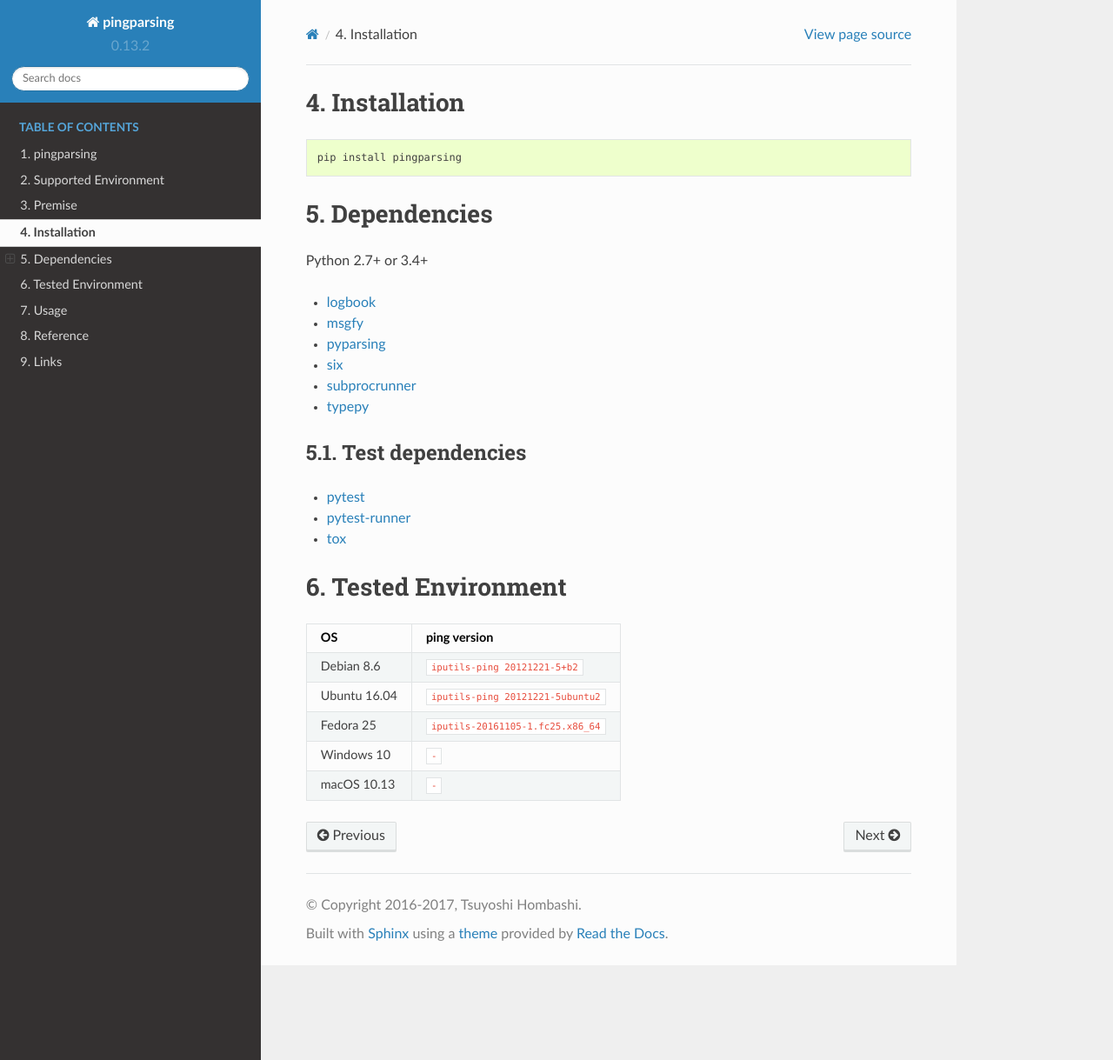
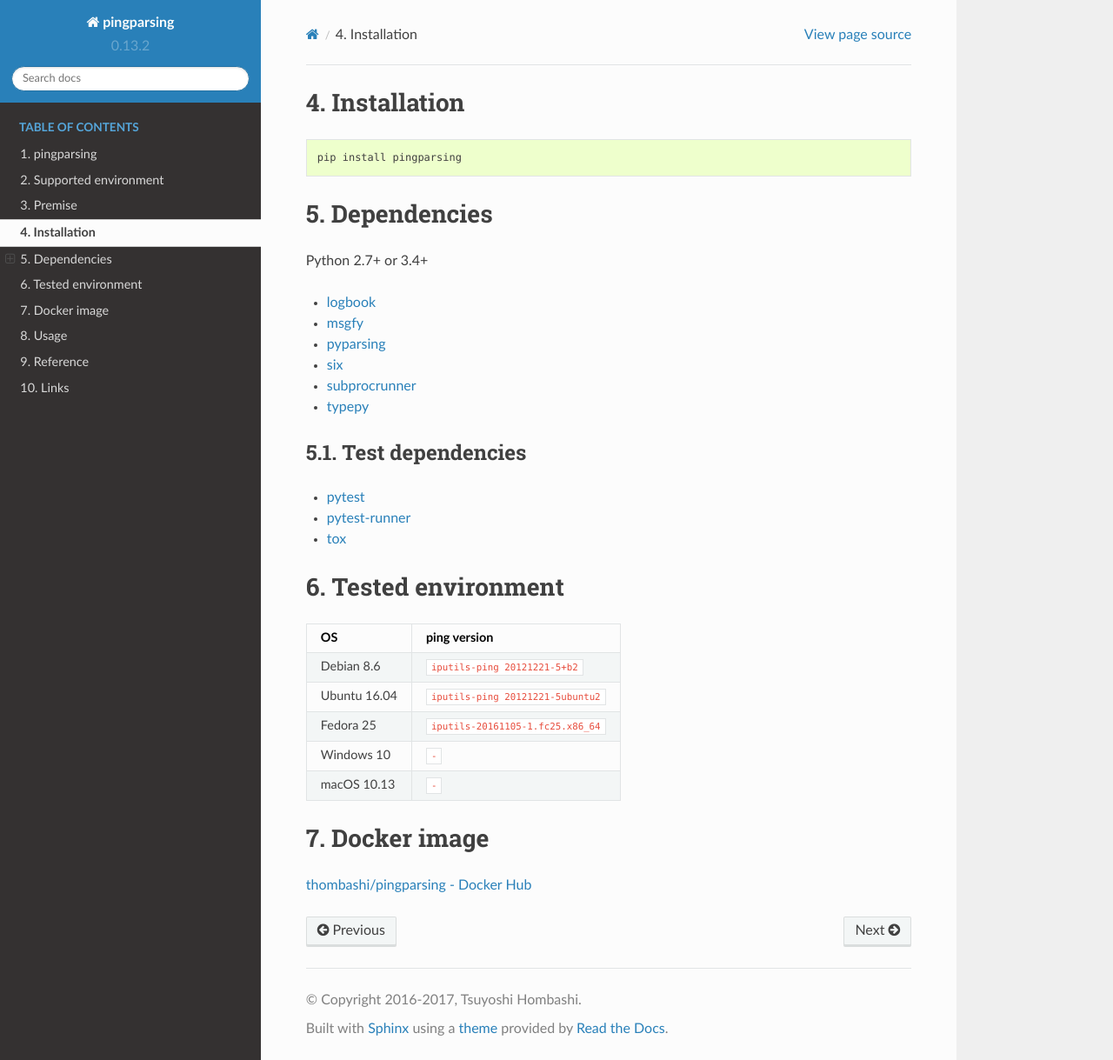
Before and after one commit to thombashi/pingparsing, a Sphinx documentation site: the page built from docs/pages/installation.rst, in a window 1280 px wide and 1219 px high. Shown: the whole window at 87% size. Built offline with Sphinx 7.4.7 and the Read the Docs theme 2.0.0, drawn with Linux system fonts in a browser that asks for light colours; pages that are not in the unit, such as notebooks, are missing from menus.

Commit message:
Update docs

```diff
--- a/docs/pages/installation.rst
+++ b/docs/pages/installation.rst
@@ -23,7 +23,7 @@
 - `tox <https://pypi.python.org/pypi/tox>`__
 
 
-Tested Environment
+Tested environment
 ==================
 
 +--------------+-----------------------------------+
@@ -39,3 +39,8 @@
 +--------------+-----------------------------------+
 | macOS 10.13  | ``-``                             |
 +--------------+-----------------------------------+
+
+
+Docker image
+==================
+`thombashi/pingparsing - Docker Hub <https://hub.docker.com/r/thombashi/pingparsing/>`__
--- a/docs/pages/introduction/supported_environment.txt
+++ b/docs/pages/introduction/supported_environment.txt
@@ -1,4 +1,4 @@
-Supported Environment
+Supported environment
 ============================
 - Linux
 - Windows
```
